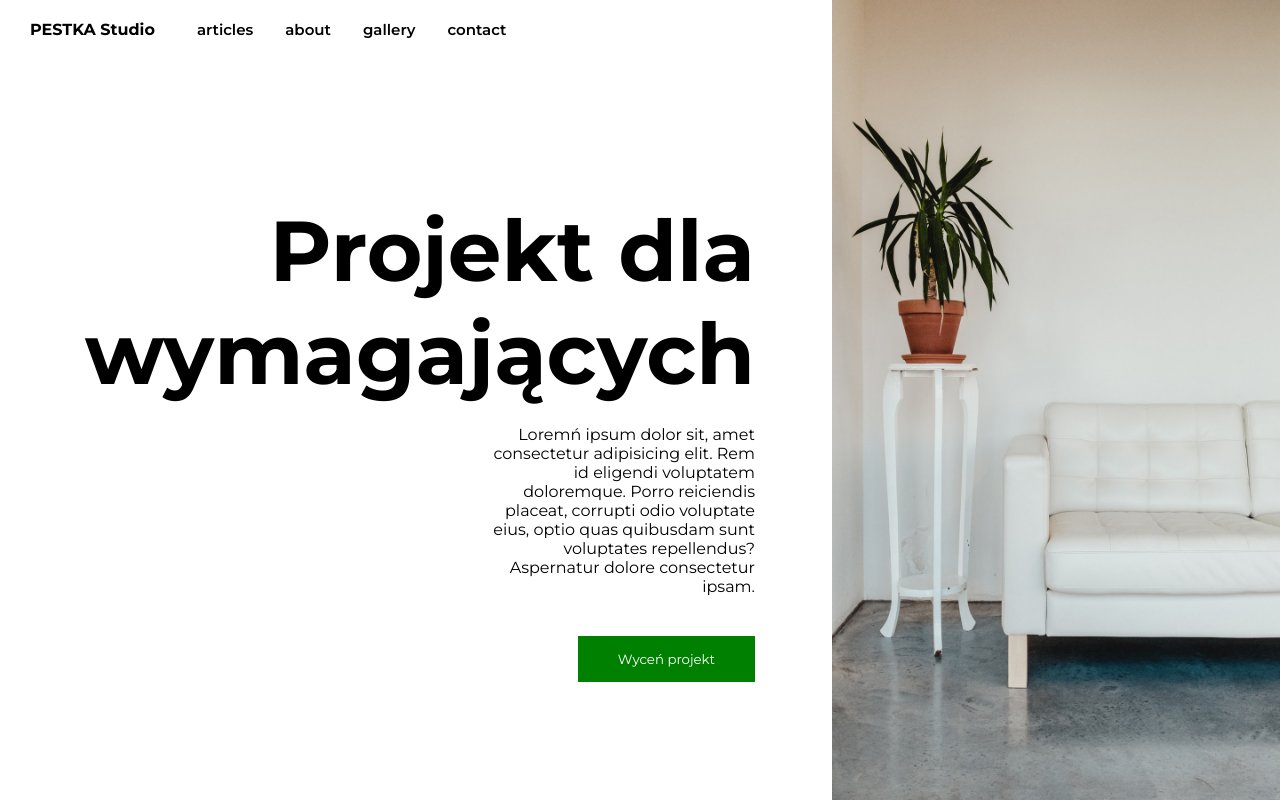
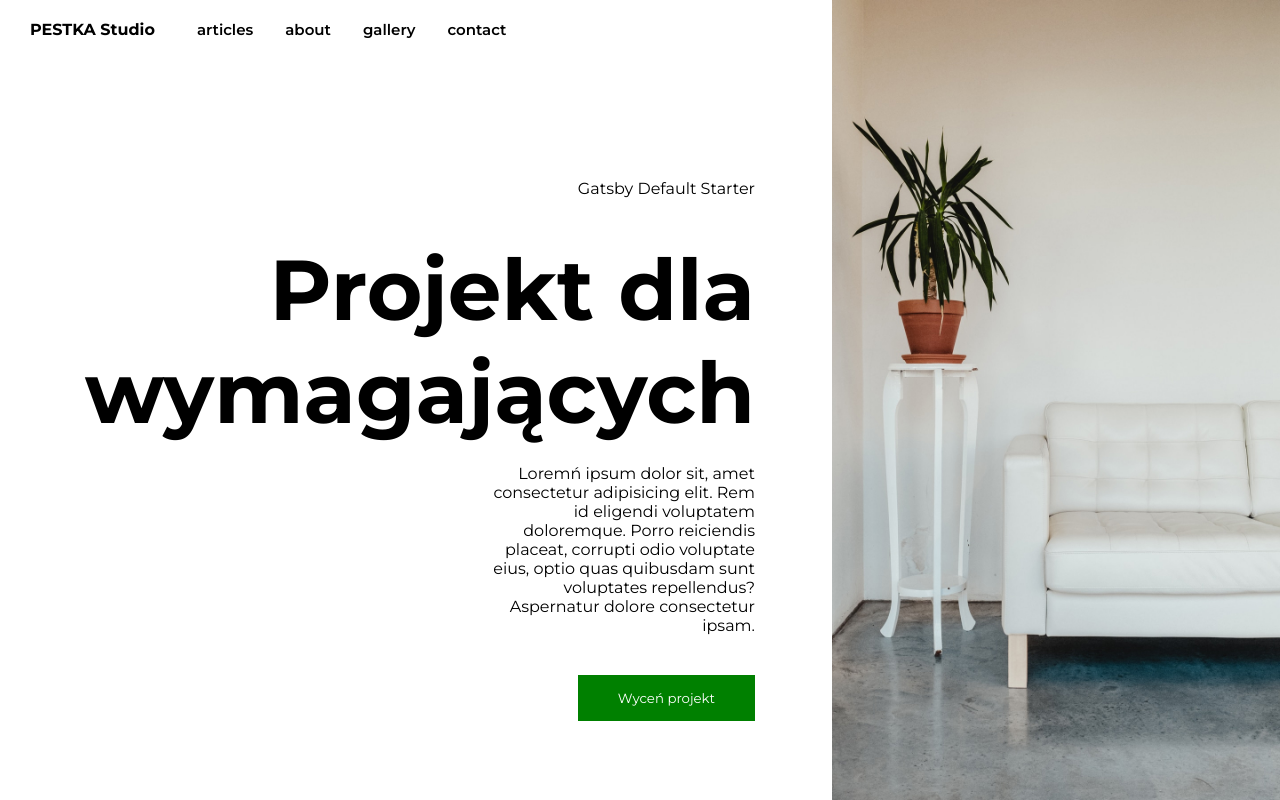
Before and after one commit to KornelCygan/pestka-studio, a Gatsby site: page / in a window 1280 px wide. Built offline with nearby package versions, Linux system fonts and the light colour scheme; Gatsby itself is replaced by a stand-in of ours.

Commit message:
get data out of /pages by static query hook

```diff
--- /dev/null
+++ b/src/components/Post/Post.js
@@ -0,0 +1,20 @@
+import React from 'react';
+import { graphql, useStaticQuery } from 'gatsby';
+
+const query = graphql`
+{
+    site {
+        siteMetadata {
+            title
+        }
+    }
+}
+`;
+
+const Post = () => {
+    const data = useStaticQuery(query);
+
+    return <p>{data.site.siteMetadata.title}</p>
+}
+
+export default Post;
--- a/src/pages/index.js
+++ b/src/pages/index.js
@@ -3,6 +3,7 @@ import { graphql } from 'gatsby'
 import styled from 'styled-components';
 import Image from 'gatsby-image';
 import { Button } from "../components/Button/button";
+import Post from "../components/Post/Post";
 
 const ContentWrapper = styled.div`
   width: 60%;
@@ -36,6 +37,7 @@ const StyledImage = styled(Image)`
 const IndexPage = ({data}) => (
   <>
     <ContentWrapper>
+      <Post />
       <h1>Projekt dla wymagających</h1>
       <p>
         Loremń ipsum dolor sit, amet consectetur adipisicing elit.
```
